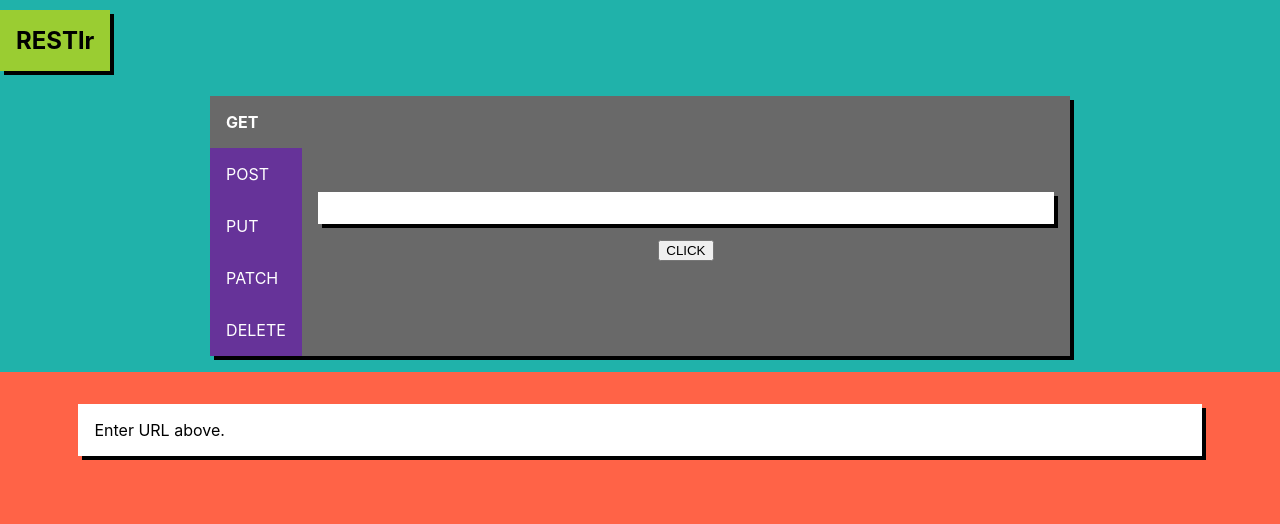
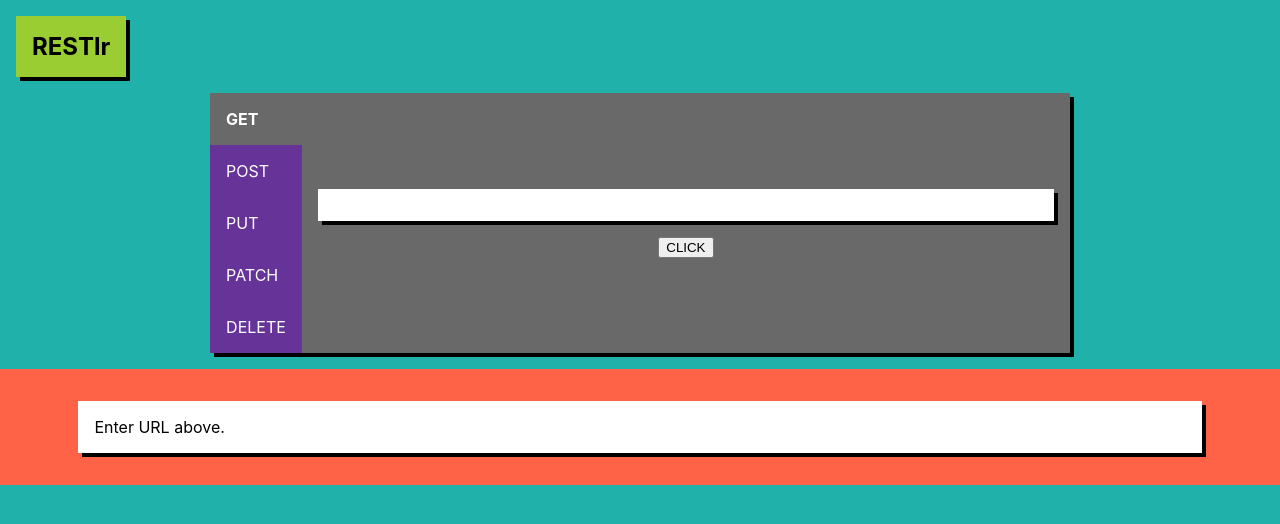
Before and after one commit to devon-wolf/RESTlr-ts, a React (Create React App) app: page / in a window 1280 px wide. Shown: the top 524 px of the page. Built offline with nearby package versions, Linux system fonts and the light colour scheme.

Commit message:
major layout fixes

```diff
--- a/src/App.css
+++ b/src/App.css
@@ -1,10 +1,8 @@
 .App {
   background-color: lightseagreen;
-  width: 100%;
+  /* width: 100%;
   height: 100%;
   min-height: 100vh;
-  max-width: 100vw;
-  display: grid;
-  grid-template-rows: 10% 90%; /* header and main */
-  row-gap: 1rem;
+  max-width: 100vw; */
+
 }
--- a/src/components/displays/Header.css
+++ b/src/components/displays/Header.css
@@ -1,6 +1,8 @@
 .Header {
     display: flex;
     align-items: center;
+    height: min-content;
+    margin: 1rem;
 }
 
 .Header h2 {
--- a/src/index.css
+++ b/src/index.css
@@ -3,8 +3,8 @@
 }
 
 html, body, #root {
-  width: 100%;
-  min-height: 100%;
+  /* width: 100%;
+  min-height: 100%; */
   margin: 0;
   padding: 0;
 }
--- a/src/pages/MainPage.css
+++ b/src/pages/MainPage.css
@@ -1,5 +1,6 @@
 .MainPage {
+    /* Search form and results display */
     display: grid;
-    grid-template-rows: min-content 1fr; /* Search form and results display */
+    grid-template-rows: min-content 1fr;
     row-gap: 1rem;
 }
```
Also changed, not shown: 1 other file (tests, documents, lock files or other folders).
